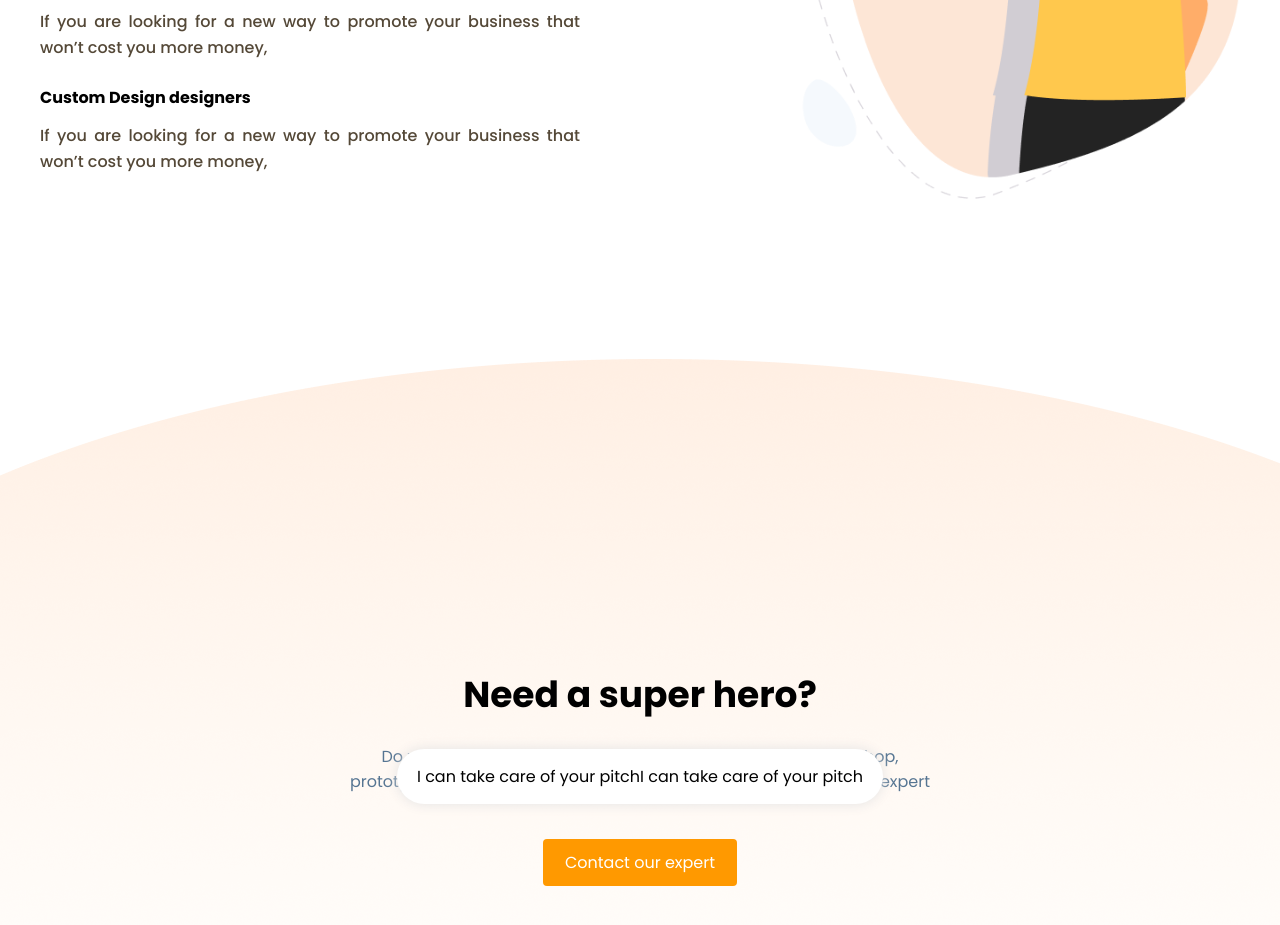
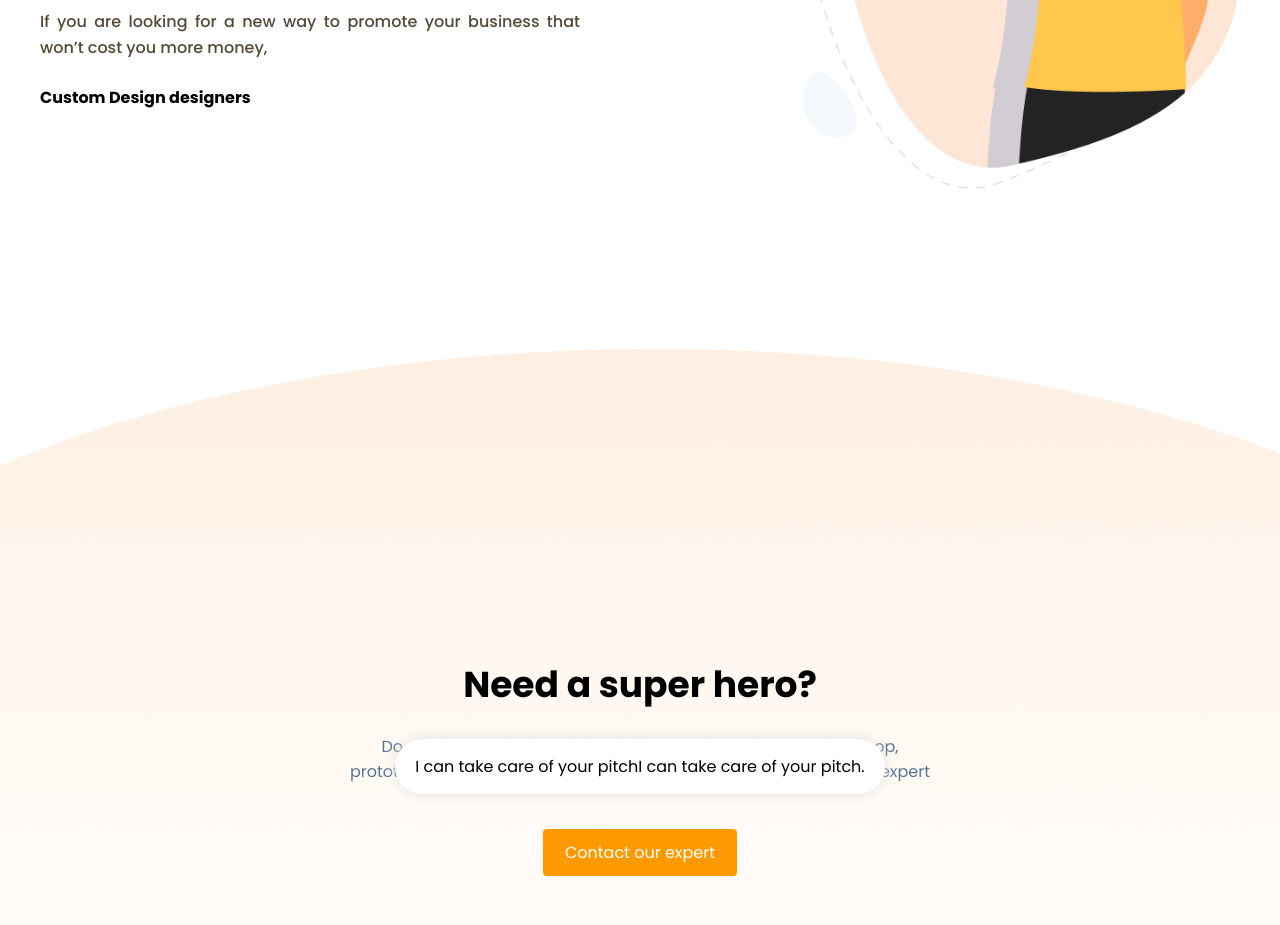
Before and after one commit to nguyendoquochuy/Practice1, a plain HTML site: page index.html in a window 1280 px wide. Shown: the part 3209-4134 px from the top of the page. Drawn offline with Linux system fonts and the light colour scheme.

Commit message:
upcode index body

```diff
--- a/index.html
+++ b/index.html
@@ -164,8 +164,7 @@
                                 that won’t cost you more money, </p>
 
                             <span class="post-item-title-child">Custom Design designers</span>
-                            <p class="post-item-detail-child">If you are looking for a new way to promote your business
-                                that won’t cost you more money, </p>
+                            <p class="post-item-detail-child"> </p>
                         </div>
                         <div class="w-50 post-item-thumb flex-end">
                             <img src="public/images/ImageMarketers.png" alt="">
@@ -186,7 +185,7 @@
 
                 <div class="human__comment cmt-right">
                     <div class="human__comment-content cmt-right">
-                        <span>I can take care of your pitchI can take care of your pitch</span>
+                        <span>I can take care of your pitchI can take care of your pitch.</span>
                         <!-- <div class="human__commnet-avatar">
                             <img src="public/images/AvatorAvator1.png" alt="">
                         </div> -->
```
